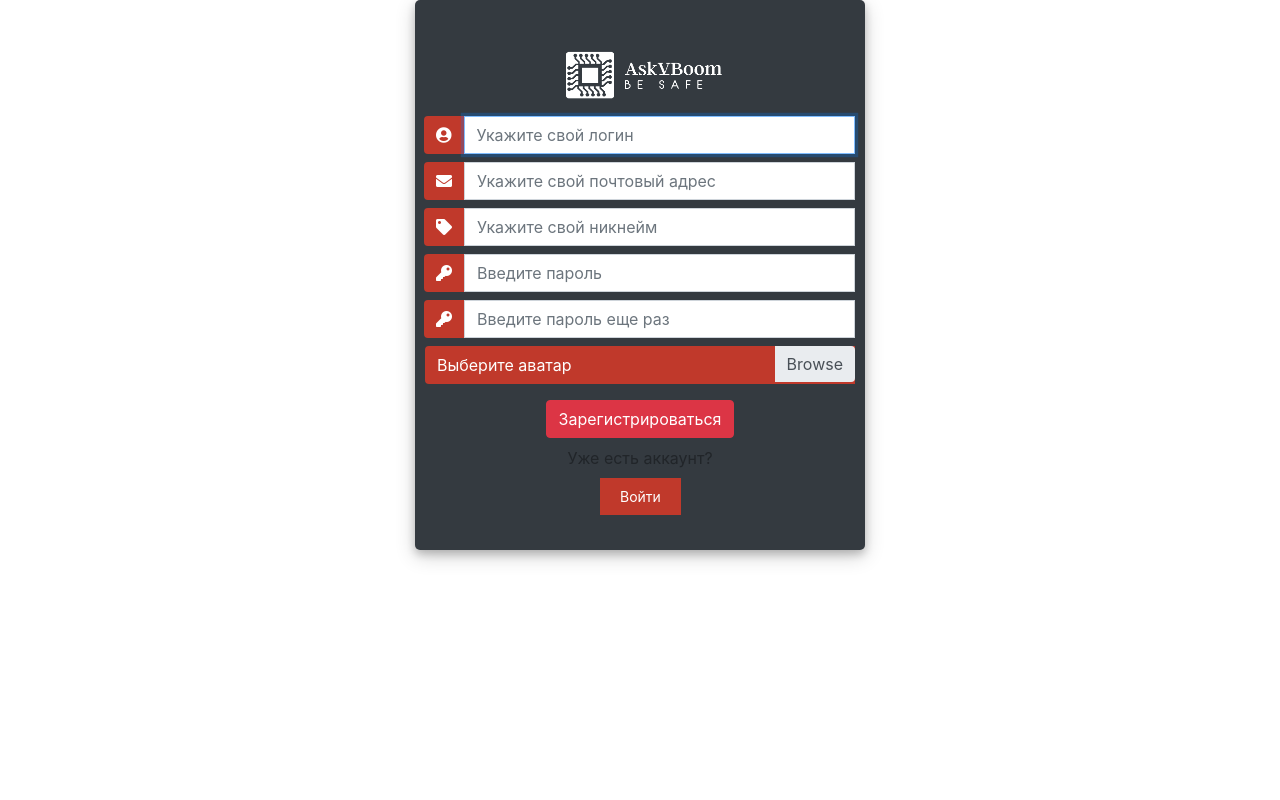
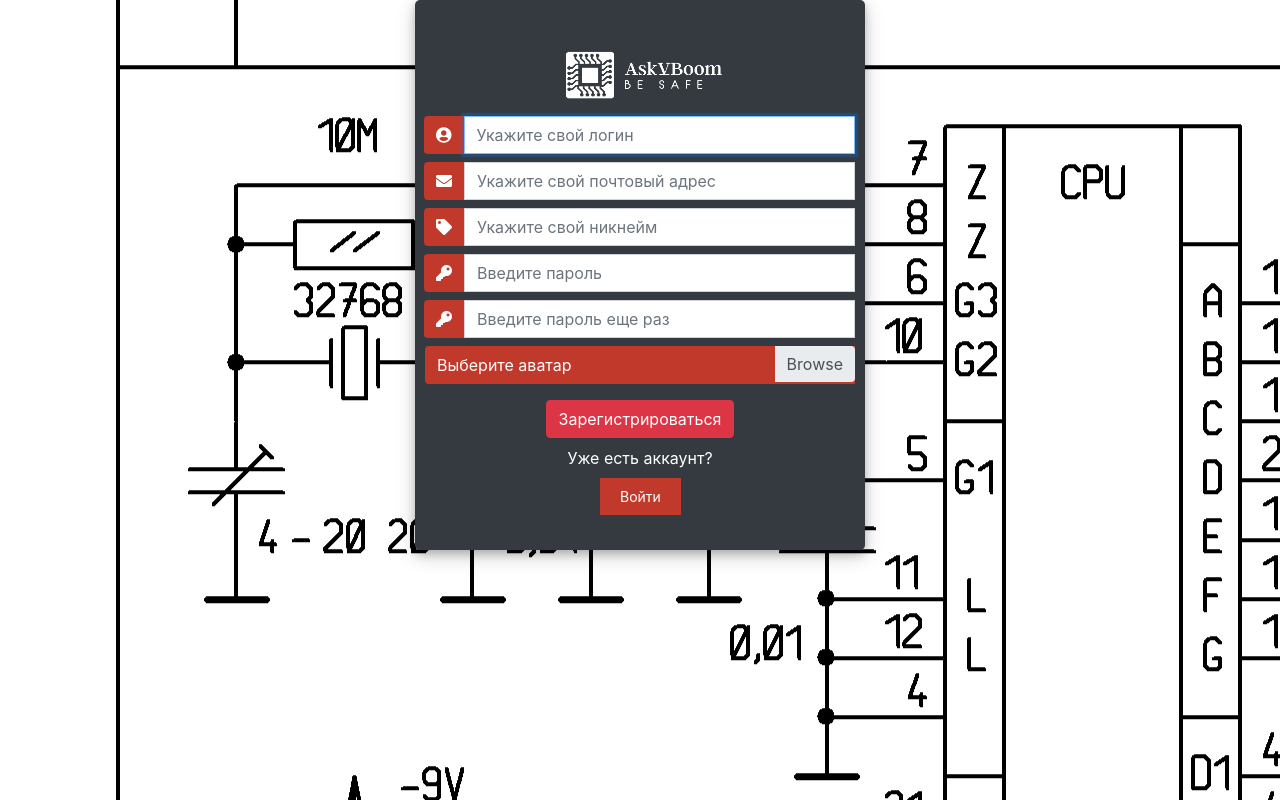
Before and after one commit to DPeshkoff/technopark_web, a Django app: page /register/ in a window 1280 px wide. Run offline with Django 3.2, Linux system fonts and the light colour scheme; some libraries are stand-ins or nearby versions.

Commit message:
master: trying to fix heroku

```diff
--- a/static/css/login.css
+++ b/static/css/login.css
@@ -3,7 +3,7 @@ body {
     background: #ffffff;
 }
 
-.background_anim {
+.background-anim {
     animation: scroll 390s linear infinite;
     background: url("../img/login_background.png"), #111111;
     color: #ffffff;
--- a/templates/include/floating_login.html
+++ b/templates/include/floating_login.html
@@ -29,7 +29,7 @@
 </head>
 
 <body>
-    <article class="background_anim">
+    <article class="background-anim">
         <div class="container h-100">
             {% block content %} {% endblock content %}
         </div>
```
Also changed, not shown: 1 other file.
